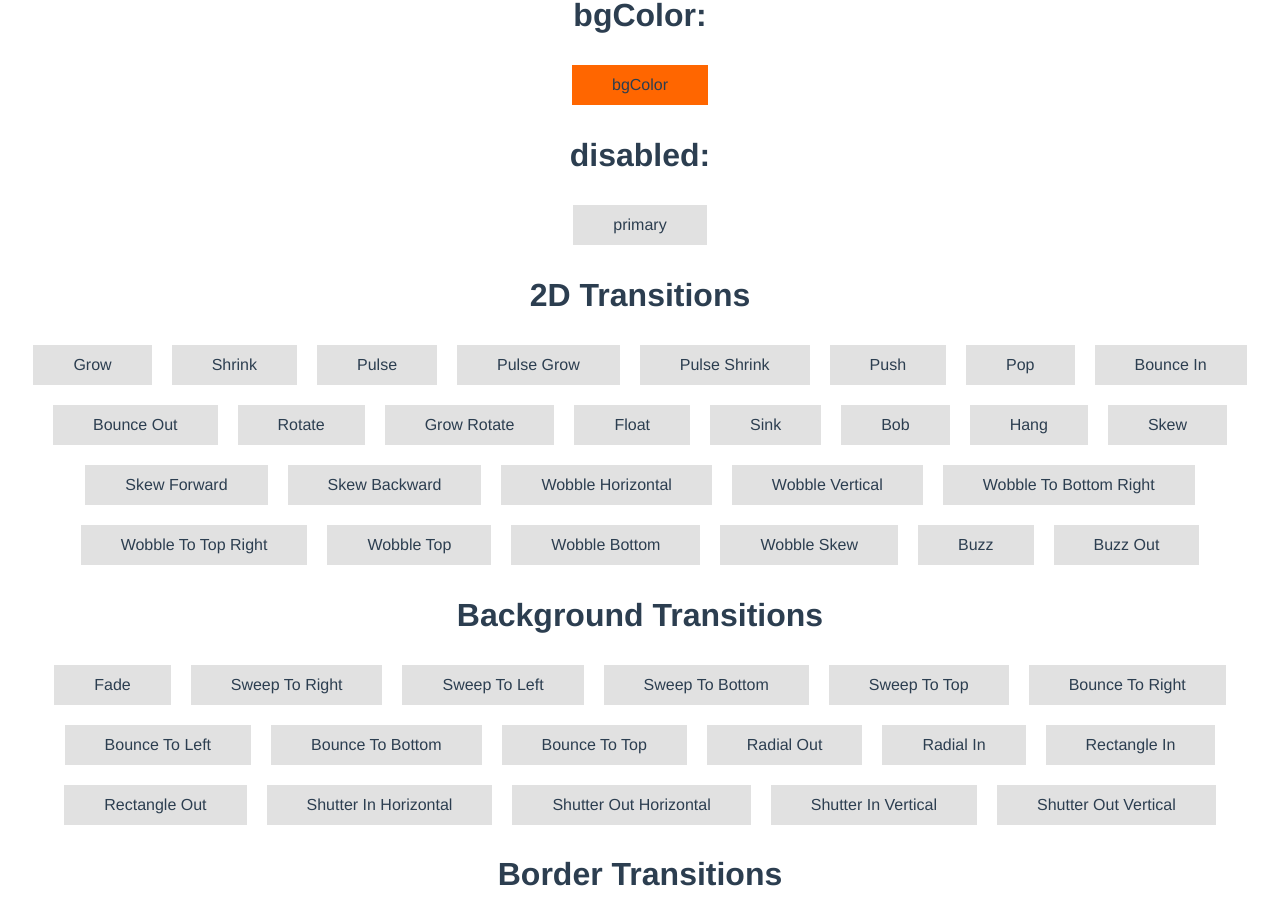
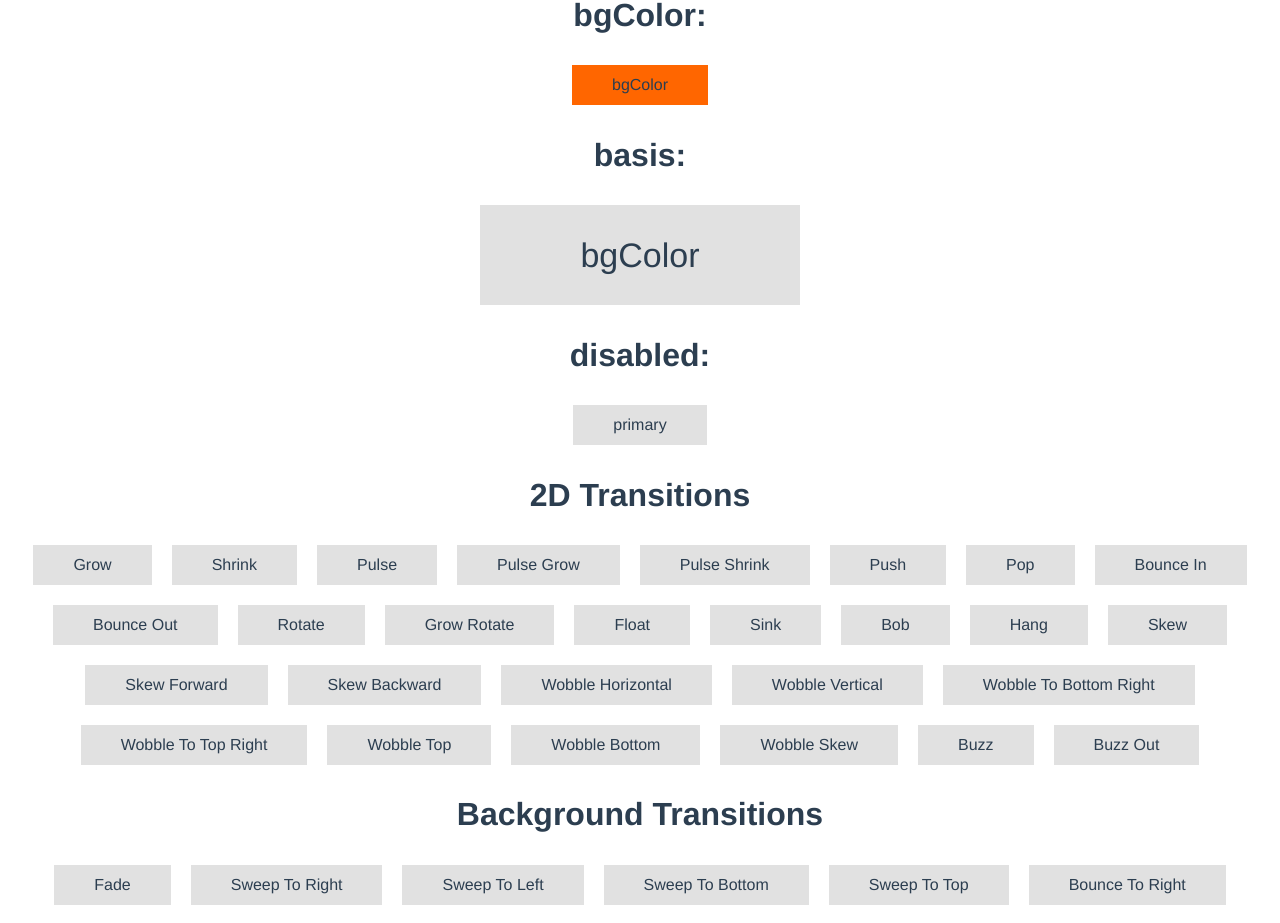
Before and after one commit to minchao920917/mch-ui, a Vue app: page / in a window 1280 px wide. Shown: the part 810-1733 px from the top of the page. Built offline with nearby package versions, Linux system fonts and the light colour scheme.

Commit message:
自定义basis

```diff
--- a/examples/components/btns/btn.vue
+++ b/examples/components/btns/btn.vue
@@ -28,6 +28,9 @@
 
     <h1>bgColor:</h1>
     <mc-btn class="btn-mg" :bgColor="'#f60'">bgColor</mc-btn>
+
+    <h1>basis:</h1>
+    <mc-btn class="btn-mg" :basis="'100px'" :fontSize="'34px'">bgColor</mc-btn>
 
 
     <h1>disabled:</h1>
--- a/packages/btn/src/btn.vue
+++ b/packages/btn/src/btn.vue
@@ -23,6 +23,10 @@ export default {
       btnStyle: {
         fontSize: this.fontSize,
         background: this.bgColor,
+        height: this.basis,
+        lineHeight: this.basis,
+        paddingLeft:this.basis,
+        paddingRight:this.basis
       },
     };
   },
@@ -55,6 +59,10 @@ export default {
       type: String,
       default: "",
     },
+    basis: {
+      type: String,
+      default: "",
+    },
   },
 };
 </script>
```
